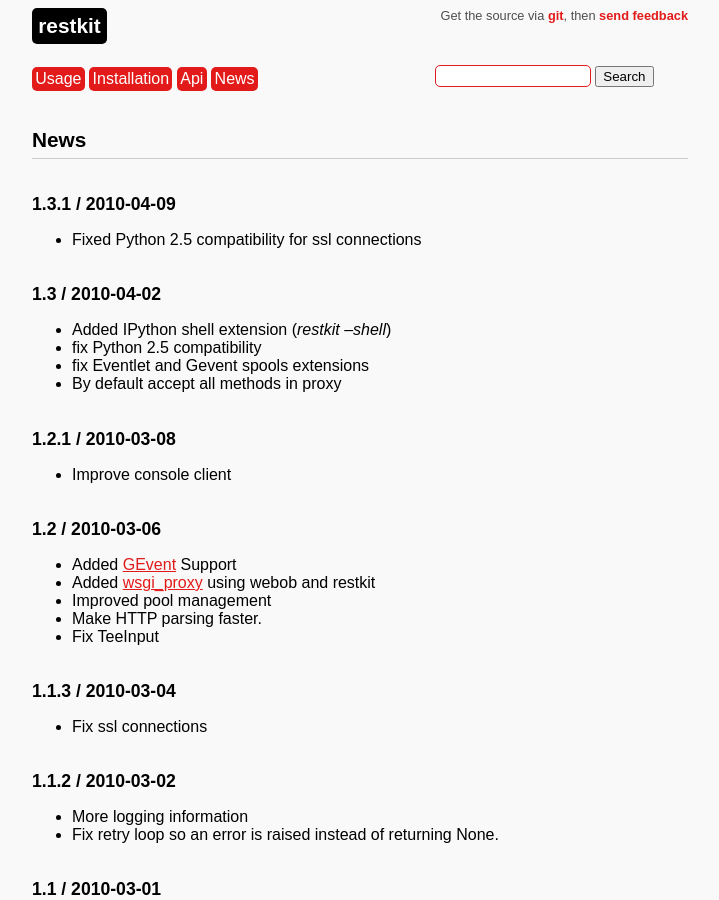
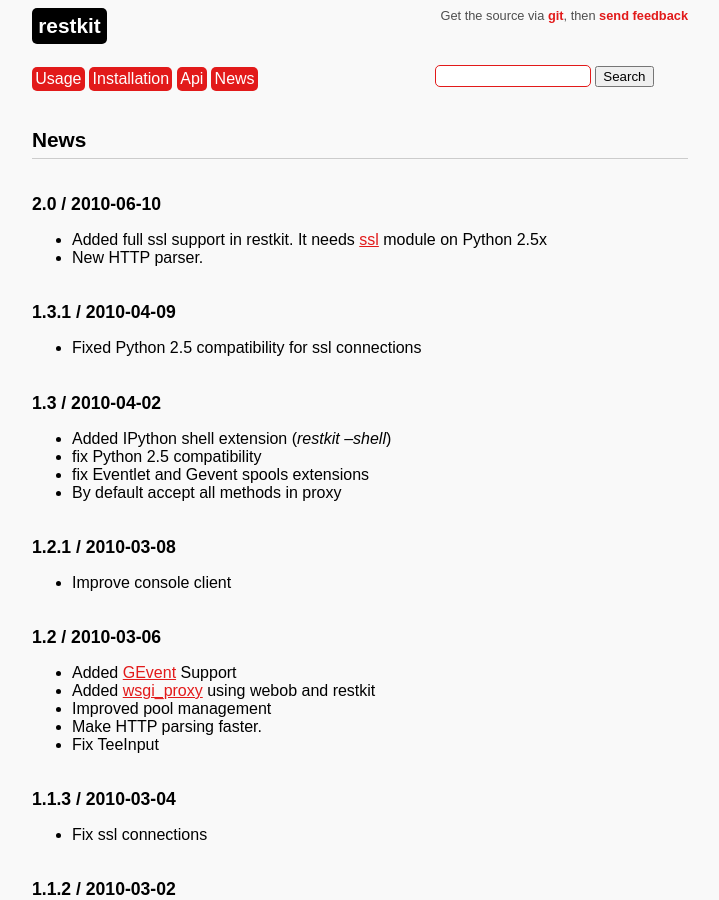
Before and after one commit to benoitc/restkit, a Sphinx documentation site: the page built from doc/news.rst, in a window 1280 px wide and 900 px high. Shown: the whole window, without its empty margins (280-999 px from the left). Built offline with Sphinx 7.4.7, drawn with Linux system fonts in a browser that asks for light colours; comment, search, counter and statistics services are not loaded.

Commit message:
update doc

```diff
--- a/doc/news.rst
+++ b/doc/news.rst
@@ -2,6 +2,12 @@
 
 News
 ====
+
+2.0 / 2010-06-10
+----------------
+
+- Added full ssl support in restkit. It needs `ssl <http://pypi.python.org/pypi/ssl>`_ module on Python 2.5x
+- New HTTP parser.
 
 1.3.1 / 2010-04-09
 ------------------
```
